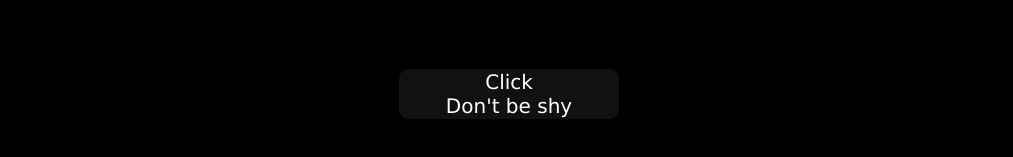
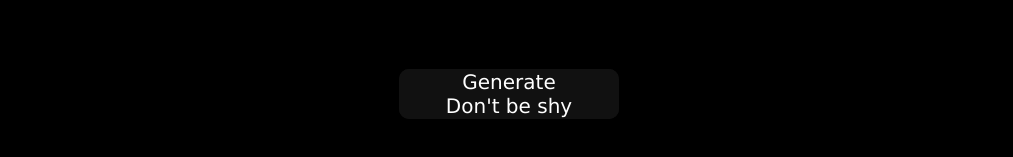
Before and after one commit to Alexou-riri/react-random-color-generator2, a React (Create React App) app: page / in a window 1280 px wide. Shown: the part 231-388 px from the top of the page, without its empty margins (131-1144 px from the left). Built offline with nearby package versions, Linux system fonts and the light colour scheme.

Commit message:
Change button text

```diff
--- a/src/RandomColor.js
+++ b/src/RandomColor.js
@@ -33,7 +33,7 @@ export default function RandomColor() {
         onClick={generateColor}
       >
         <div className="click">
-          <p style={{ fontFamily: 'Verdana' }}> Click</p>
+          <p style={{ fontFamily: 'Verdana' }}> Generate</p>
           <p style={{ fontFamily: 'Verdana' }}>Don't be shy</p>
         </div>
       </button>
```
